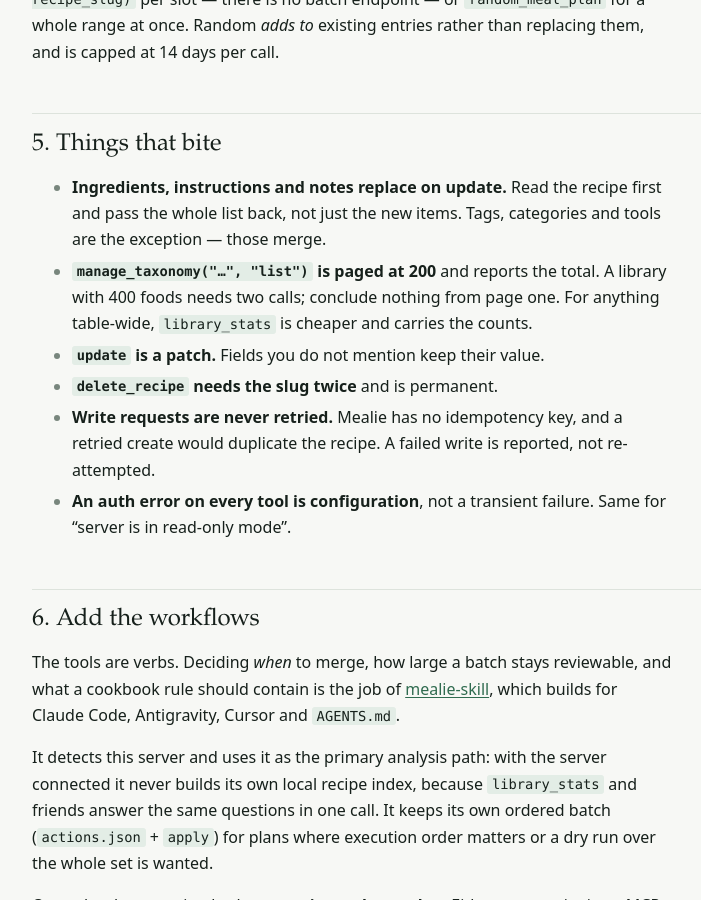
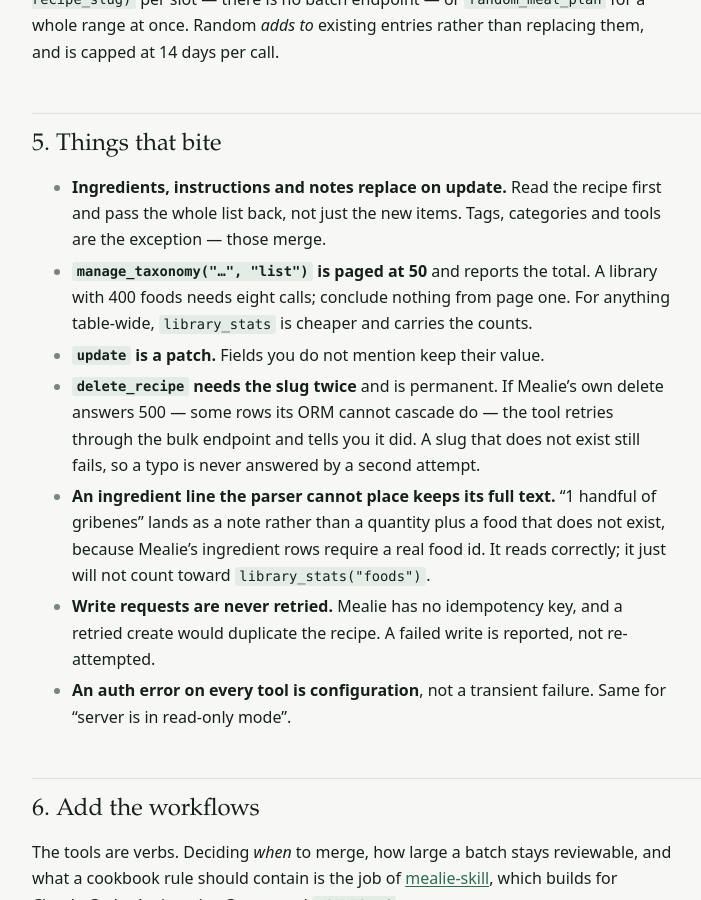
Before and after one commit to mgummich/mcp-mealie, a Jekyll site: the page built from docs/HOWTO.md, in a window 1280 px wide and 900 px high, scrolled down 3634 px. Shown: the whole window, without its empty margins (248-949 px from the left). Built offline with Jekyll 4.4.1, drawn with Linux system fonts in a browser that asks for light colours; our own code applies the rules of GitHub Pages for plain Markdown files; some of the changed text lies outside the part shown.

Commit message:
docs: correct the taxonomy page size and record the delete fallback (#25)
The howto told readers `manage_taxonomy(action="list")` pages at 200. It pages
at 50, and has since the page size was cut to keep a food listing from costing
12k tokens — so anyone sizing a sweep from that number was off by a factor of
four and would have concluded a 400-food library needed two calls when it needs
eight.

Also documents the behavior the last fix added: a delete that 500s retries
through the bulk endpoint, and an ingredient the parser cannot place keeps its
full text rather than a quantity plus a food that does not exist. The second is
worth naming because it explains why such a line never shows up in
library_stats("foods").

Smaller: the install note still said to keep the v0.2.0 pin while every command
around it used v0.2.1; the version note now says which Mealie versions are
actually tested, since CI pins 2.8.0 and 3.x is only verified by hand; and the
development section points at the current-state spec.


Claude-Session: https://claude.ai/code/session_0136pqnESRzXVd3xBwBM2jx2

Co-authored-by: Claude Opus 5 (1M context) <noreply@anthropic.com>

```diff
--- a/docs/HOWTO.md
+++ b/docs/HOWTO.md
@@ -3,7 +3,8 @@
 The README says what the tools are. This is the order to do things in, and the
 handful of behaviors that surprise people on the first run.
 
-Twenty minutes end to end. Requires Mealie 2.0 or newer.
+Twenty minutes end to end. Requires Mealie 2.0 or newer; 2.x and 3.x both
+work.
 
 ## 1. Token and backup
 
@@ -152,11 +153,18 @@ days per call.
 - **Ingredients, instructions and notes replace on update.** Read the recipe
   first and pass the whole list back, not just the new items. Tags,
   categories and tools are the exception — those merge.
-- **`manage_taxonomy("…", "list")` is paged at 200** and reports the total. A
-  library with 400 foods needs two calls; conclude nothing from page one.
+- **`manage_taxonomy("…", "list")` is paged at 50** and reports the total. A
+  library with 400 foods needs eight calls; conclude nothing from page one.
   For anything table-wide, `library_stats` is cheaper and carries the counts.
 - **`update` is a patch.** Fields you do not mention keep their value.
-- **`delete_recipe` needs the slug twice** and is permanent.
+- **`delete_recipe` needs the slug twice** and is permanent. If Mealie's own
+  delete answers 500 — some rows its ORM cannot cascade do — the tool retries
+  through the bulk endpoint and tells you it did. A slug that does not exist
+  still fails, so a typo is never answered by a second attempt.
+- **An ingredient line the parser cannot place keeps its full text.** "1
+  handful of gribenes" lands as a note rather than a quantity plus a food that
+  does not exist, because Mealie's ingredient rows require a real food id. It
+  reads correctly; it just will not count toward `library_stats("foods")`.
 - **Write requests are never retried.** Mealie has no idempotency key, and a
   retried create would duplicate the recipe. A failed write is reported, not
   re-attempted.
```
Also changed, not shown: README.md.
